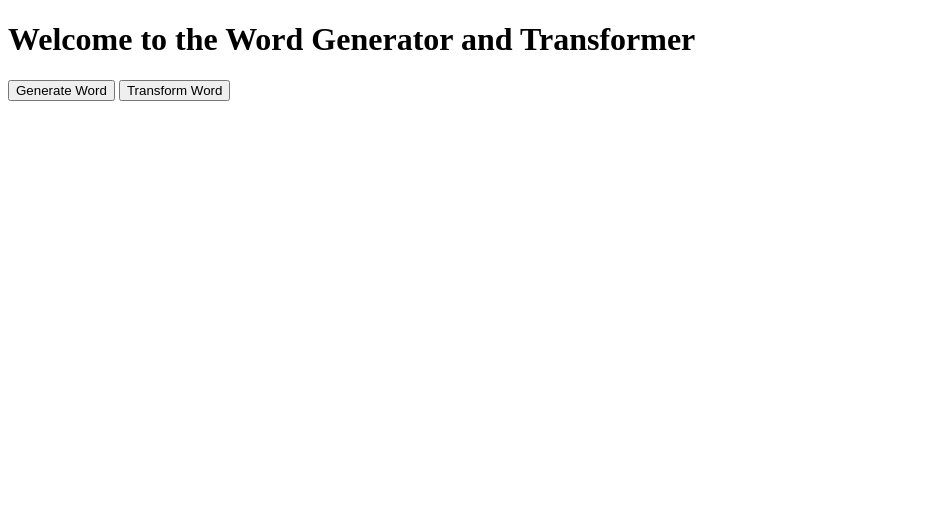
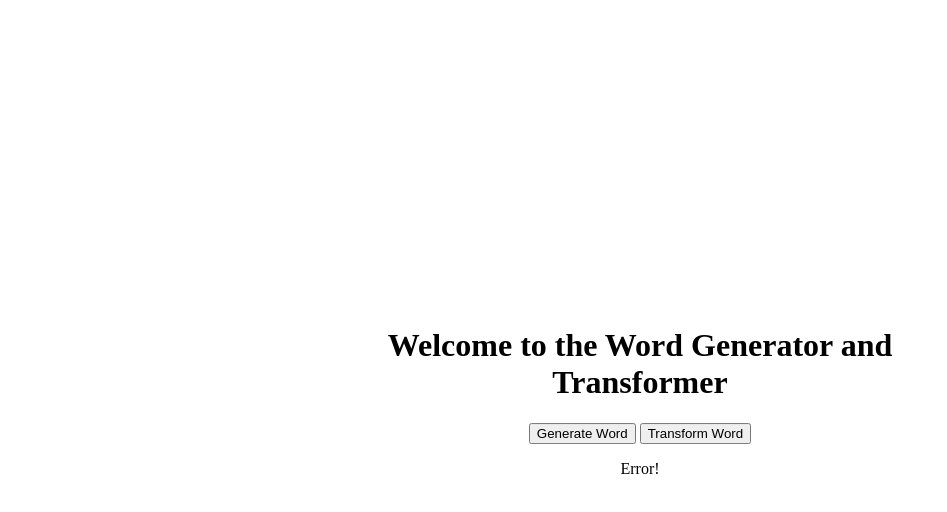
Before and after one commit to carmalou/word-transform, a website: page index.html in a window 1280 px wide. Both pictures are taken after a click on the button "Transform Word". Shown: the whole page, without its empty margins (0-947 px from the left). Drawn offline with Linux system fonts and the light colour scheme; no server answers.

Commit message:
maybe add some prettier styling

```diff
--- a/index.html
+++ b/index.html
@@ -3,14 +3,18 @@
   <head>
     <meta charset="utf-8">
     <title>Word Generator</title>
+
+    <link rel="stylesheet" type="text/css" href="./styles.css">
   </head>
   <body>
-    <h1>Welcome to the Word Generator and Transformer</h1>
+    <div class="parent">
+      <h1>Welcome to the Word Generator and Transformer</h1>
 
-    <button id="generateBtn">Generate Word</button>
-    <button id="transformBtn">Transform Word</button>
+      <button id="generateBtn">Generate Word</button>
+      <button id="transformBtn">Transform Word</button>
 
-    <p id="word_result"></p>
+      <p id="word_result"></p>
+    </div>
   </body>
 
   <script src="./index.js"></script>
--- a/index.js
+++ b/index.js
@@ -5,9 +5,9 @@ var getWordURL = 'https://company.oseberg.io/interview/word_generator.php';
 var transformWordURL = 'https://company.oseberg.io/interview/shifter.php?word=';
 var myInterval;
 
-function progressIndicator(startStop) {
+function progressIndicator(startStop, progressText) {
   if(startStop == 'Start') {
-    word_result.innerHTML = 'Please wait for word.'
+    word_result.innerHTML = progressText;
     myInterval = setInterval(appendToProgress, 1000);
   } else {
     clearInterval(myInterval);
@@ -19,46 +19,36 @@ function appendToProgress() {
   word_result.innerHTML = word_result.innerHTML + '.';
 }
 
-function getWord() {
-  progressIndicator('Start');
+function makeXMLReq(endpoint, tmpWord) {
+  var tmpEndpoint = tmpWord ? endpoint + tmpWord : endpoint;
   var request = new XMLHttpRequest();
-  request.open('GET', getWordURL, true);
+  request.open('GET', tmpEndpoint, true);
 
   request.onreadystatechange = function() {
     if (this.readyState === 4) {
       if (this.status >= 200 && this.status < 400) {
-        // Success!
-        var resp = this.responseText;
-        console.log(resp);
+        progressIndicator('Stop');
+        word_result.innerHTML = this.responseText;
       } else {
-        // Error :(
+        progressIndicator('Stop');
+        word_result.innerHTML = 'Error! ' + this.statusText;
       }
     }
   };
 
   request.send();
   request = null;
-  // window.fetch(getWordURL, {method: 'GET', mode:'cors'})
-  //   .then(function(response) {
-  //     console.log('response ', response);
-  //     console.log('data?? ', response.data);
-  //     progressIndicator('Stop');
-  //   })
-  //   .catch(function(err) {
-  //     console.log('err ', err);
-  //     progressIndicator('Stop');
-  //   });
+}
+
+function getWord() {
+  progressIndicator('Start', 'Please wait for word.');
+  makeXMLReq(getWordURL)
 }
 
 function transformWord() {
   var tmpWord = word_result.innerHTML;
-  window.fetch(transformWordURL + tmpWord)
-    .then(function(response) {
-      console.log('response ', response);
-    })
-    .catch(function(err) {
-      console.log('err ', err);
-    });
+  progressIndicator('Start', 'Please wait for transformation.');
+  makeXMLReq(transformWordURL, tmpWord)
 }
 
 generateBtn.addEventListener('click', getWord);
--- /dev/null
+++ b/styles.css
@@ -0,0 +1,11 @@
+div.parent {
+  -webkit-transform: translate(-50%,-50%);
+  -ms-transform: translate(-50%,-50%);
+  transform: translate(-50%,-50%);
+  left: 50%;
+  top: 50%;
+  position: absolute;
+  text-align: center;
+  border-radius: 15px;
+  padding: 15px;
+}
```
Also changed, not shown: 1 other file.
